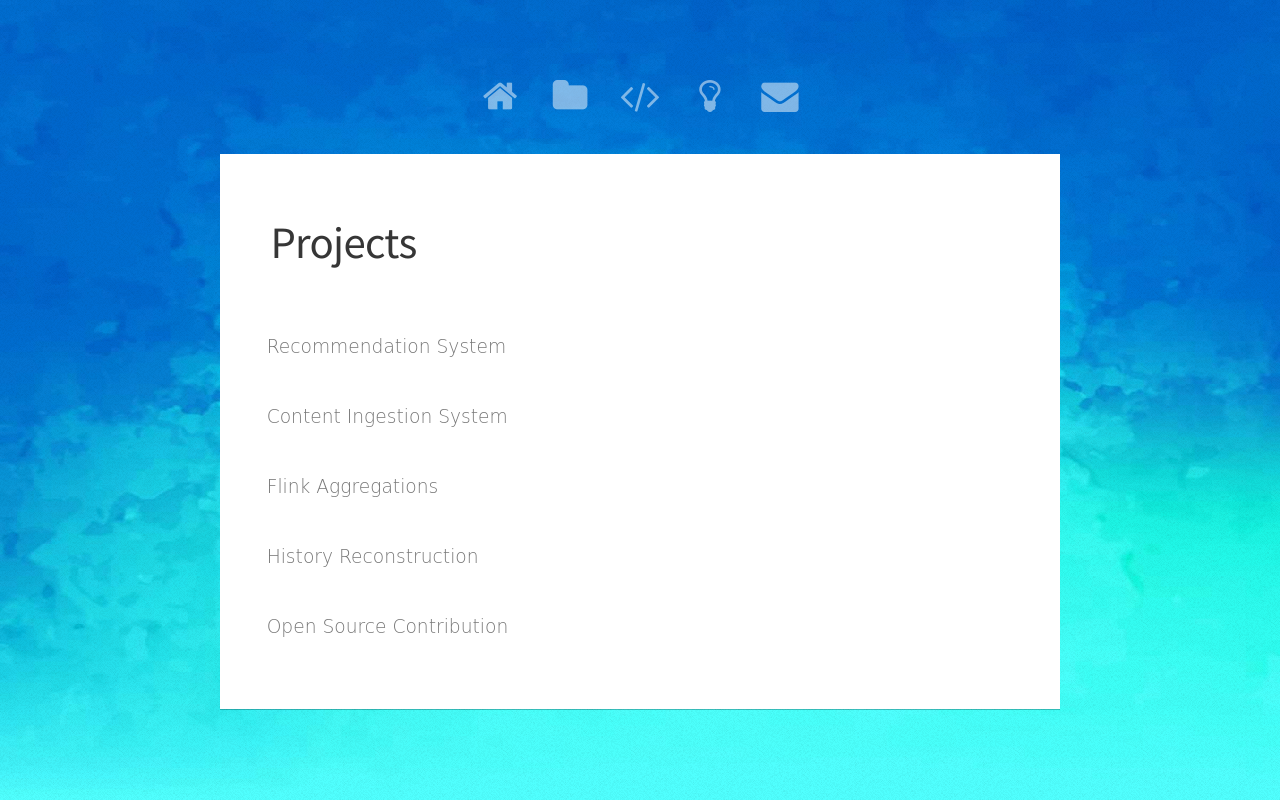
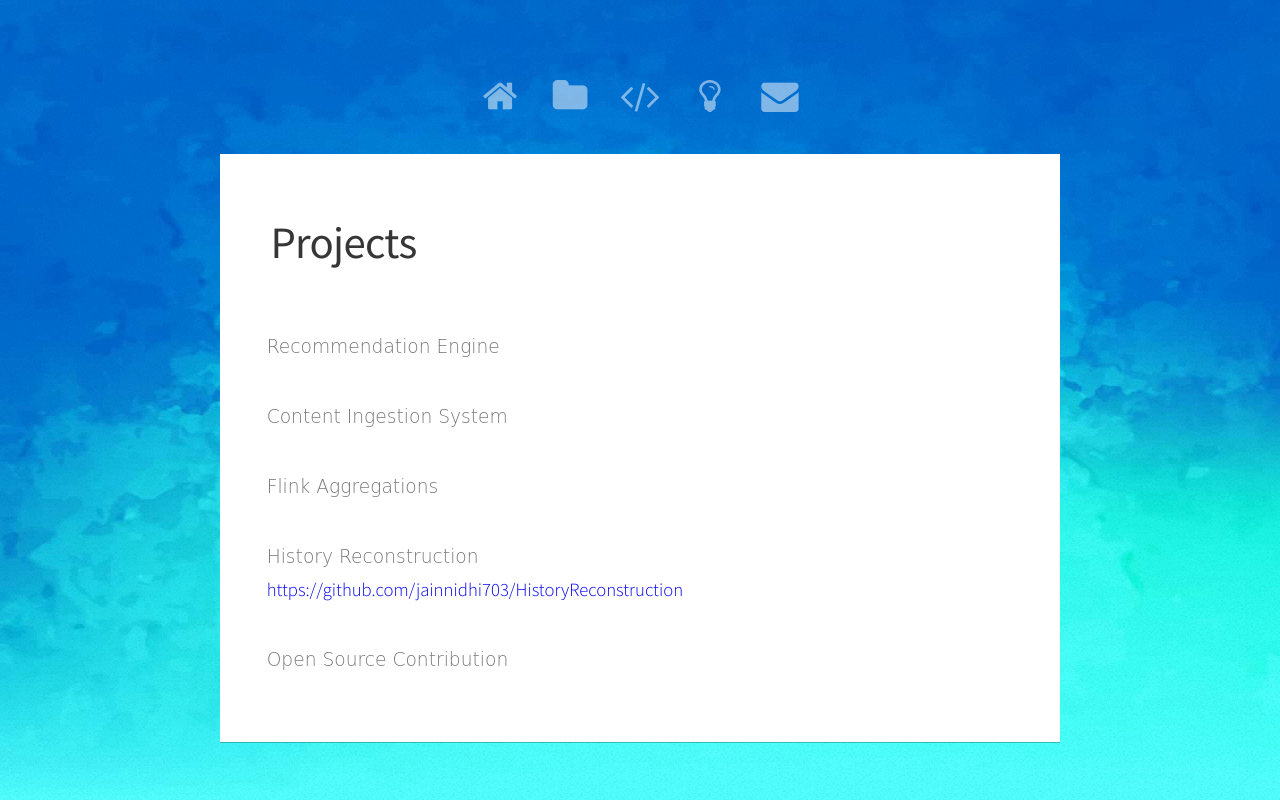
Before and after one commit to jainnidhi703/jainnidhi.com, a React (Create React App) app: page /projects in a window 1280 px wide. Built offline with nearby package versions, Linux system fonts and the light colour scheme.

Commit message:
Adding Git Urls for Projects

```diff
--- a/src/Project.js
+++ b/src/Project.js
@@ -2,13 +2,26 @@ import React, { Component } from "react";
 import PropTypes from "prop-types";
 
 class Project extends Component {
+  getUrlTag = (url, text) => {
+    if (typeof url !== "undefined" || url !== null)
+      return (
+        <a href={url} target="_blank" style={{ textDecoration: "none" }}>
+          {text == null ? url : text}
+        </a>
+      );
+  };
+
   render() {
+    let gitUrl = this.getUrlTag(this.props.gitUrl);
+    let projectUrl = this.getUrlTag(this.props.projectUrl, this.props.name);
+
     return (
       <div className="container">
         <div className="flex-item">
           <div className="comicSans">
             {this.props.name}
           </div>
+          {gitUrl}
         </div>
       </div>
     );
--- a/src/store/ProjectStore.js
+++ b/src/store/ProjectStore.js
@@ -1,11 +1,17 @@
 class ProjectStore {
   static getProjectStore() {
     return [
-      { name: "Recommendation System" },
+      { name: "Recommendation Engine" },
       { name: "Content Ingestion System" },
       { name: "Flink Aggregations" },
-      { name: "History Reconstruction" },
-      { name: "Open Source Contribution" }
+      {
+        name: "History Reconstruction",
+        gitUrl: "https://github.com/jainnidhi703/HistoryReconstruction"
+      },
+      {
+        name: "Open Source Contribution",
+        projectUrl: "https://okular.kde.org/"
+      }
     ];
   }
 }
```
